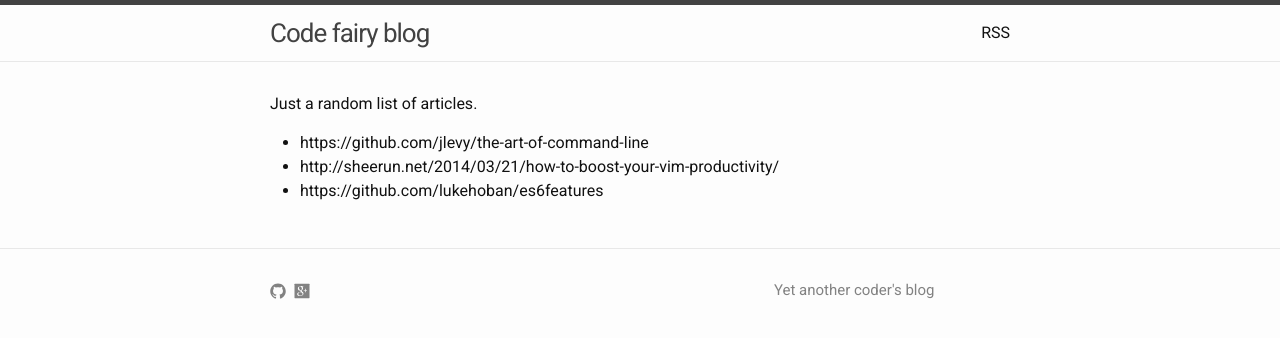
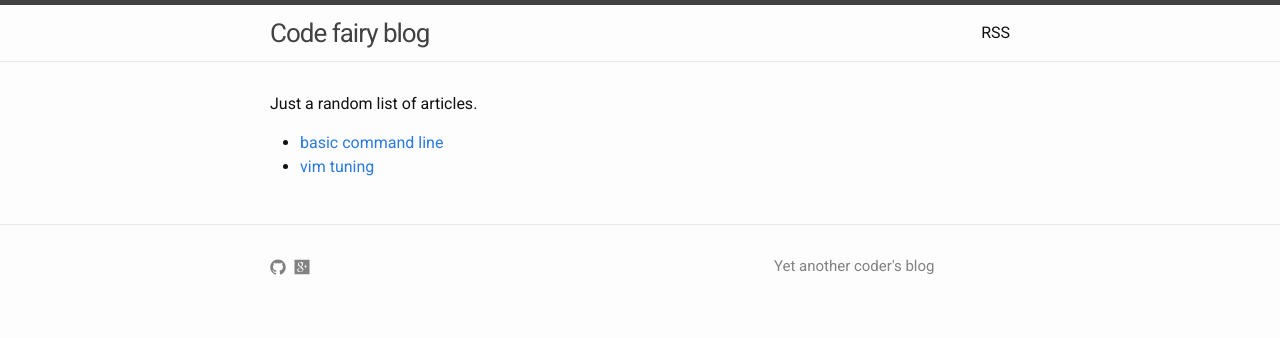
Before and after one commit to narkq/narkq.github.io, a Jekyll site: the page built from reading-list.md, in a window 1280 px wide. Shown: the top 338 px of the page. Built offline with Jekyll 4.4.1, drawn with Linux system fonts in a browser that asks for light colours; Markdown is read by kramdown in place of the engine named in the settings.

Commit message:
that's markdown, not a wysiwyg

```diff
--- a/reading-list.md
+++ b/reading-list.md
@@ -4,6 +4,5 @@ layout: default
 
 Just a random list of articles.
 
-* https://github.com/jlevy/the-art-of-command-line
-* http://sheerun.net/2014/03/21/how-to-boost-your-vim-productivity/
-* https://github.com/lukehoban/es6features
+* [basic command line](https://github.com/jlevy/the-art-of-command-line)
+* [vim tuning](http://sheerun.net/2014/03/21/how-to-boost-your-vim-productivity/)
```
